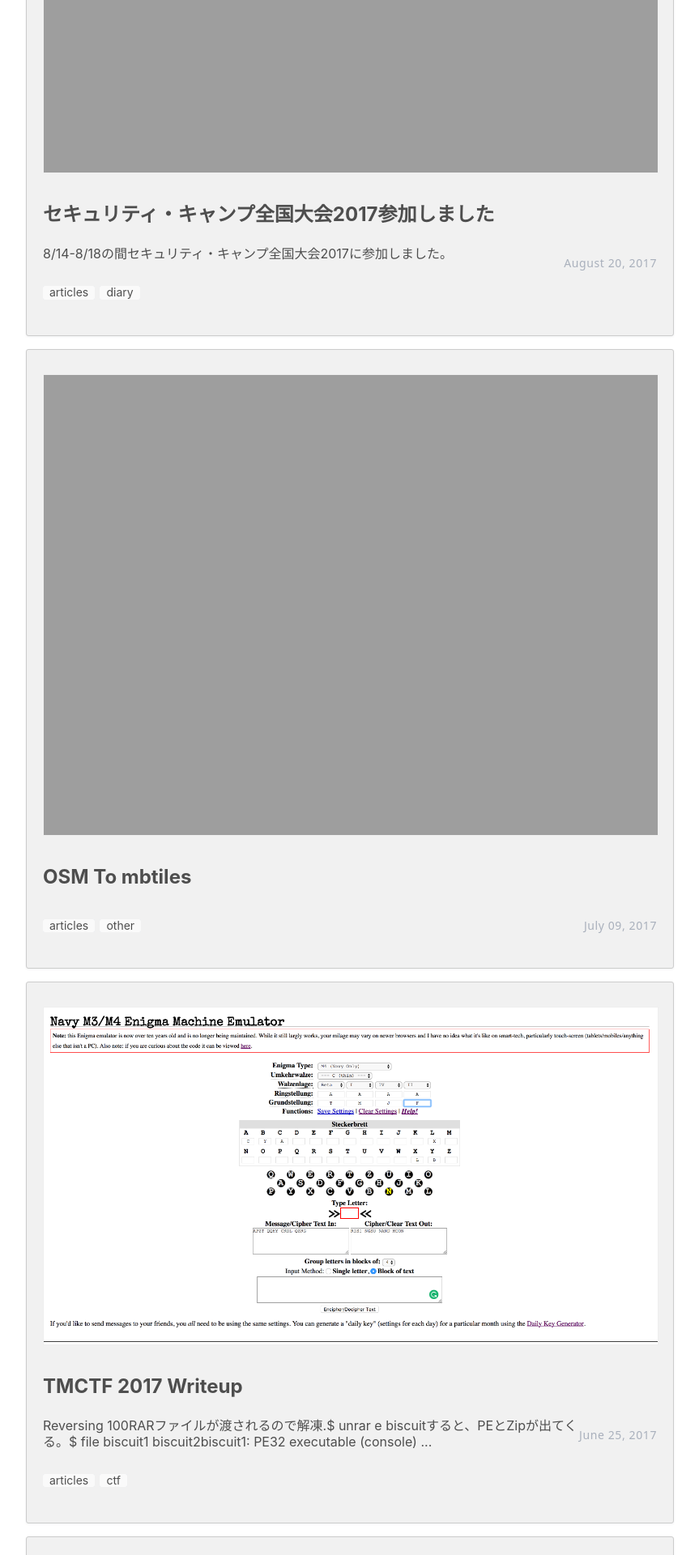
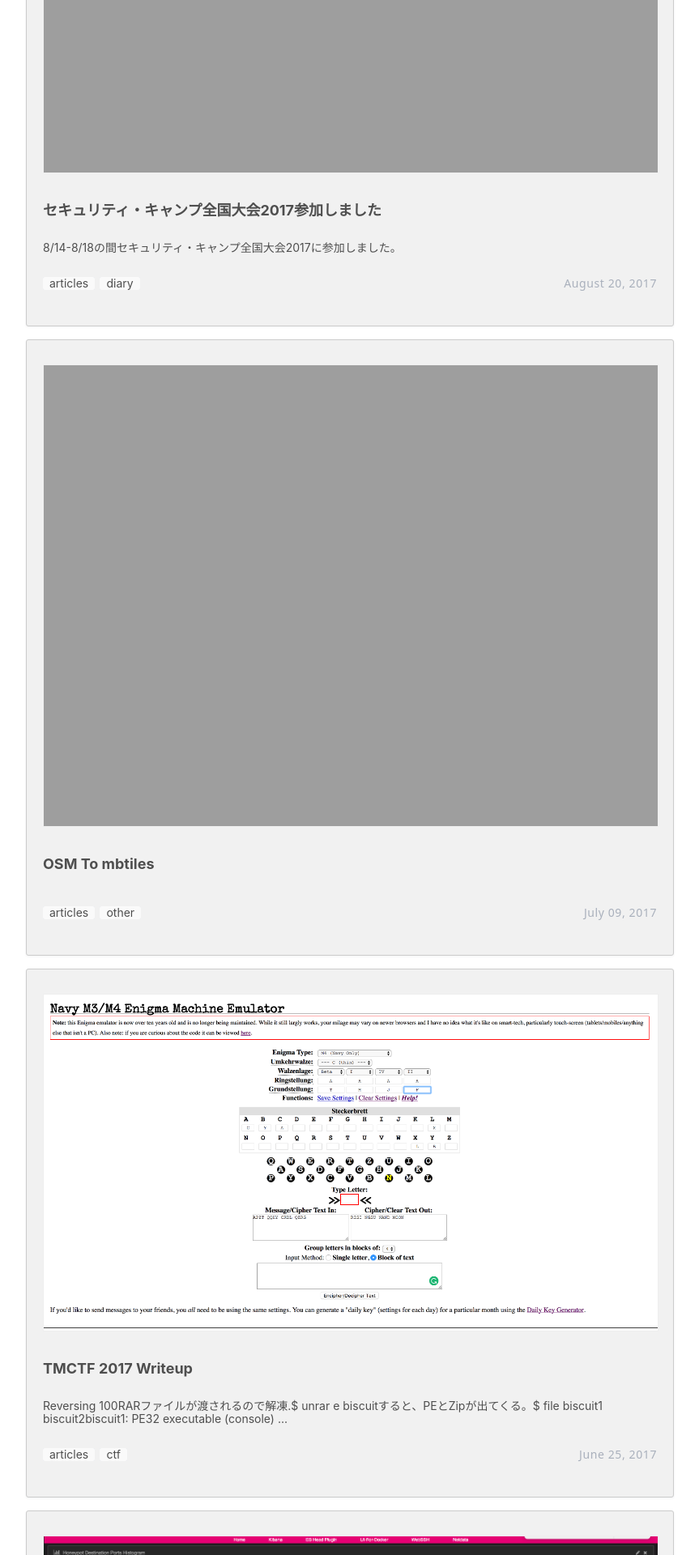
Before and after one commit to kobad/jekyll-kbd, a Jekyll site: the page built from index.html, in a window 1280 px wide. Shown: the part 771-2691 px from the top of the page at 81% size, without its empty margins (208-1071 px from the left). Built offline with Jekyll 4.4.1, drawn with Linux system fonts in a browser that asks for light colours; nearby versions of some CDN libraries; the list of posts is cut into pages by our own code; some of the changed text lies outside the part shown.

Commit message:
[Mod] style

```diff
--- a/assets/css/style.scss
+++ b/assets/css/style.scss
@@ -68,15 +68,13 @@ body {
 .archive__title {
   font-family: Merriweather,-apple-system,Verdana,"PingFang SC","Helvetica Neue",Arial,"Hiragino Sans GB","Microsoft YaHei","WenQuanYi Micro Hei",sans-serif;
   color: #4e4e4e;
-  font-size: 24px;
-  line-height: 5px;
+  font-size: 18px;
 }
 
 .archive__excerpt {
   margin-top: 8px;
-  font-size: 16px;
+  font-size: 14px;
   font-family: Merriweather-Light,-apple-system,Verdana,"PingFang SC","Helvetica Neue",Arial,"Hiragino Sans GB","Microsoft YaHei","WenQuanYi Micro Hei",sans-serif;
-  line-height: 20px;
 }
 
 .archive__date {
--- a/index.html
+++ b/index.html
@@ -18,9 +18,8 @@ layout: default
         <a href="{{ post.url | relative_url }}">
         <section class="archive__preview">
             <h2 class="archive__title">{{ post.title }}</h2>
+            <p class="archive__excerpt">{{ post.excerpt | strip_html | strip_newlines | truncate: 126}}</p>
             <p class="archive__date"><time>{{ post.date | date: '%B %d, %Y' }}</time></p>
-            <p class="archive__excerpt">{{ post.excerpt | strip_html | strip_newlines | truncate: 126}}</p>
-            <div class="post-tags">
         </section>
         </a>
       {% for tag in post.categories %}
```
